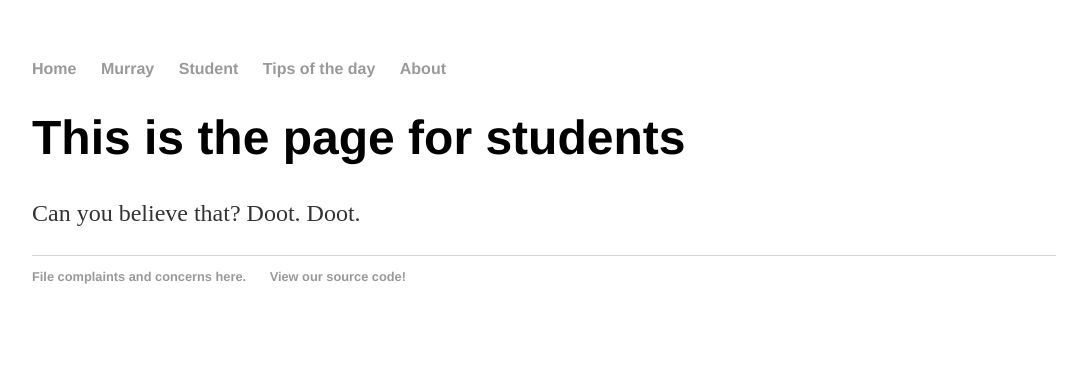
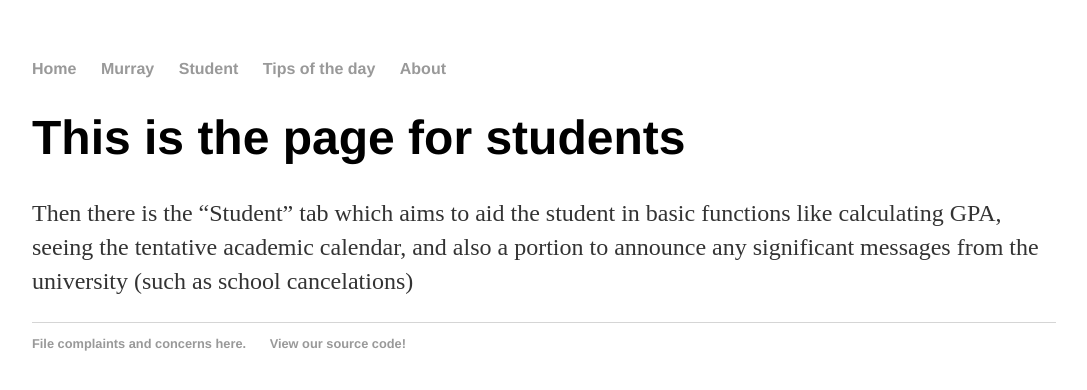
Before and after one commit to rowen2/rowen2.github.io, a Jekyll site: the page built from Stud/index.html, in a window 1280 px wide. Shown: the top 390 px of the page, without its empty margins (96-1183 px from the left). Built offline with Jekyll 4.4.1, drawn with Linux system fonts in a browser that asks for light colours.

Commit message:
Update index.html

```diff
--- a/Stud/index.html
+++ b/Stud/index.html
@@ -4,5 +4,7 @@ title: Page for students
 ---
 <div class="stud">
 	<h1>This is the page for students</h1>
-	<p> Can you believe that? Doot. Doot.</p>
+	<p> Then there is the “Student” tab which aims to aid the student in basic functions like calculating GPA,
+	    seeing the tentative academic calendar,
+	    and also a portion to announce any significant messages from the university (such as school cancelations)</p>
 </div><!-- /.stud -->
```
